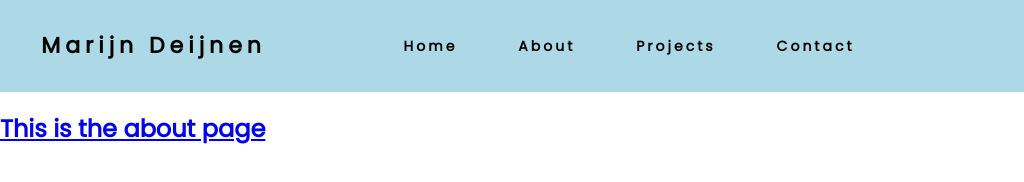
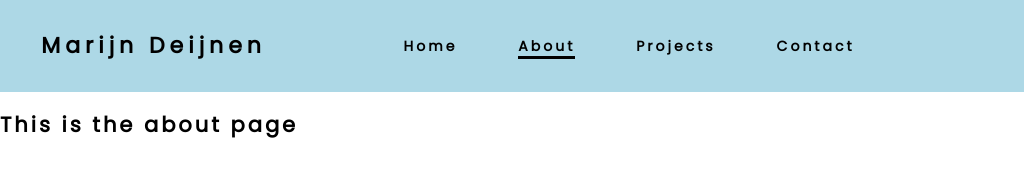
Before and after one commit to ThatGuyMarijn/Portfolio, a plain HTML site: page about.html in a window 1024 px wide. Drawn offline with Linux system fonts and the light colour scheme.

Commit message:
Underline Hover Preperations

```diff
--- a/style.css
+++ b/style.css
@@ -29,17 +29,32 @@ nav{
     list-style: none;
 }
 
-.nav-links a{
+.nav-link{
     color: black;
     text-decoration: none;
     letter-spacing: 3px;
     font-weight: bold;
     font-size: 14px;
+    position: relative;
+    transition: transform 0.3s ease-in;
+}
+
+/* PRESERVED FOR HOVER UNDERLINE */
+@media screen and (min-width: 1024px){
+    #active-link{
+        border-bottom: solid;
+        border-color: black;
+    }
 }
 
 @media screen and (max-width: 1024px){
     .nav-links{
         width: 50%;
+    }
+
+    #active-link{
+        border-bottom: solid;
+        border-color: black;
     }
 }
 
```
